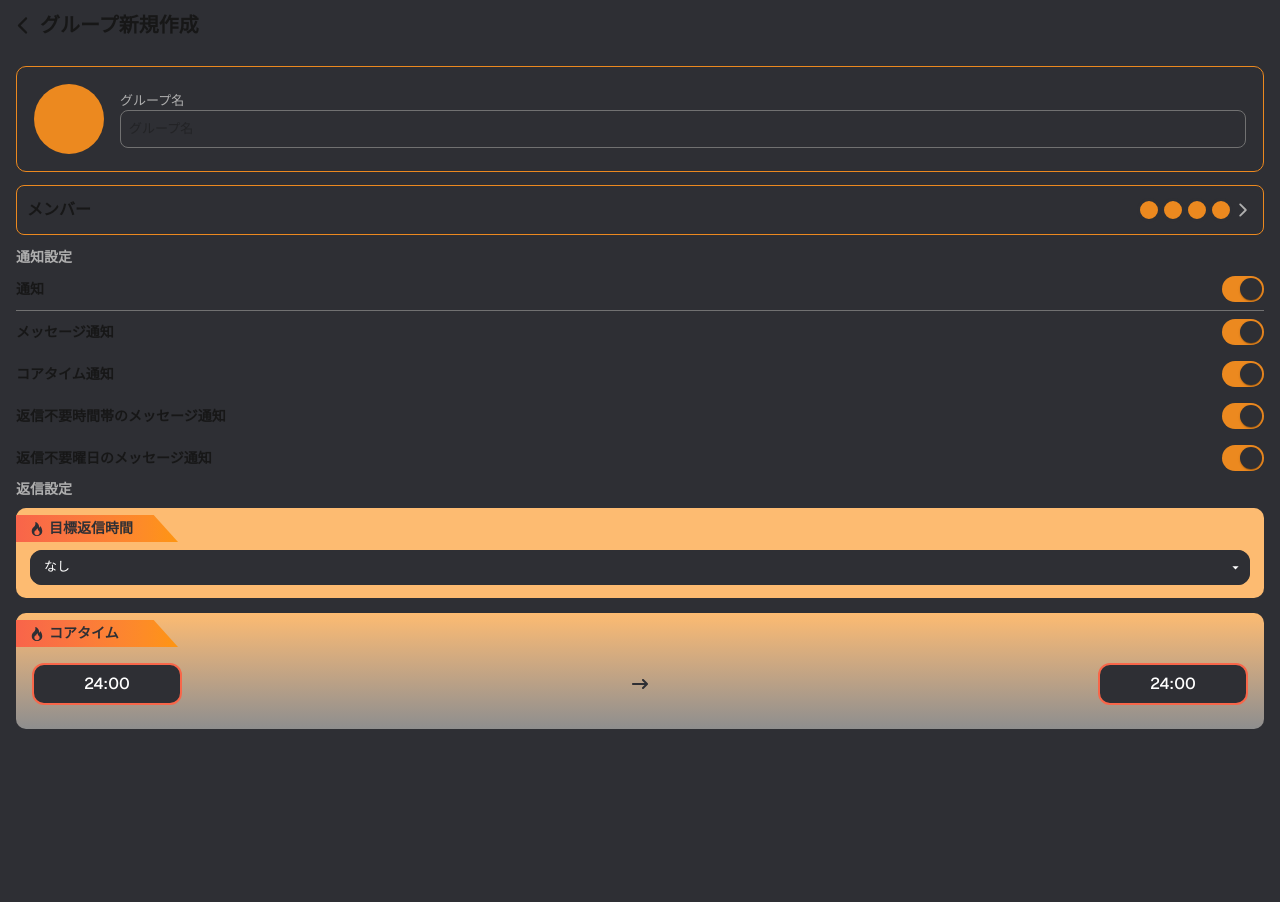
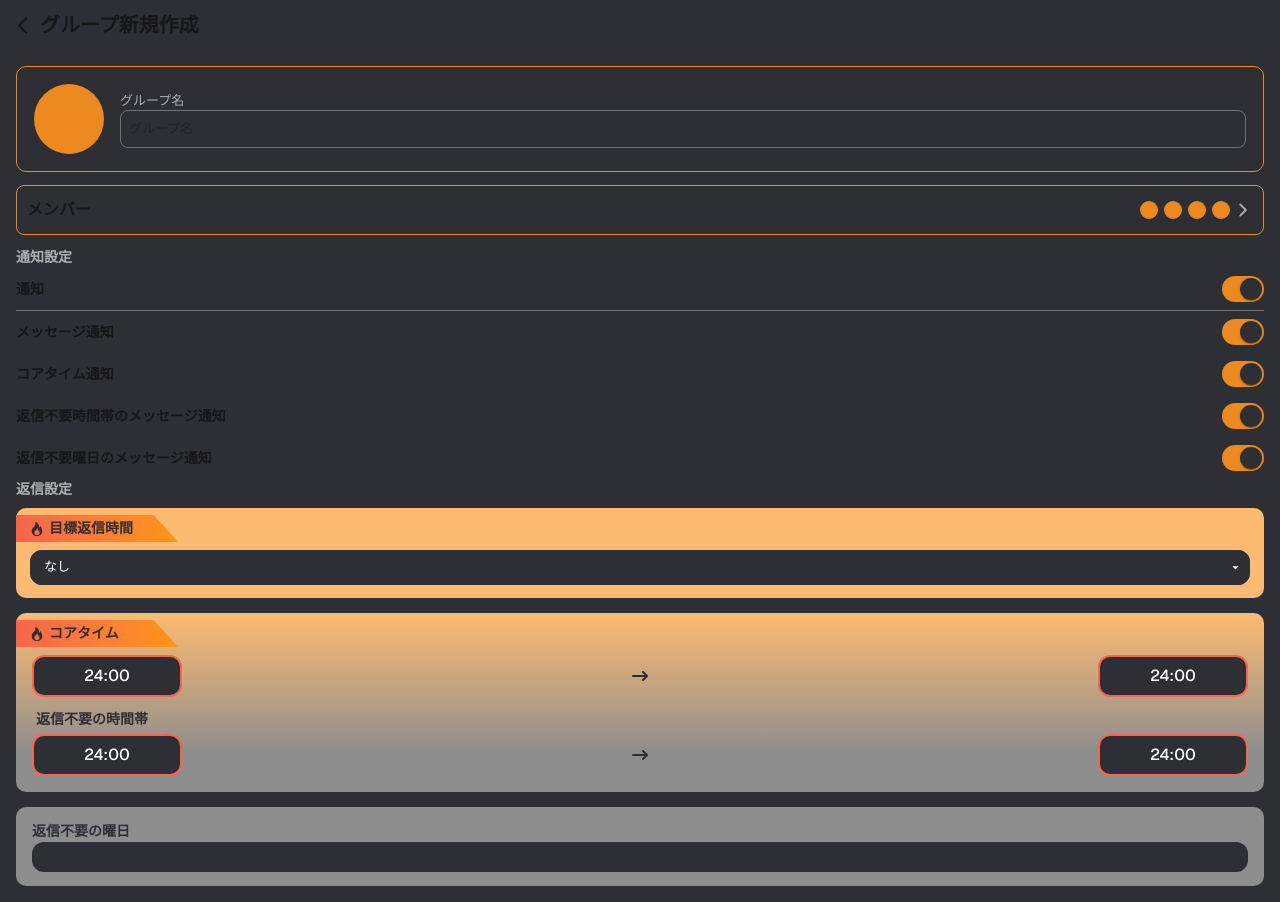
Before and after one commit to hakyukawa/frist_chat_next, a Next.js app in the folder hakyukawa-next/: page /newGroupSettings in a window 1280 px wide. Before the commit the page ends 800 px from the top, so only its background shows below. Built offline with nearby package versions, Linux system fonts and the light colour scheme.

Commit message:
[feature] Add day of week options and update UI for reply time selection

```diff
--- a/hakyukawa-next/src/components/common/GroupOptions/ReplayOption.tsx
+++ b/hakyukawa-next/src/components/common/GroupOptions/ReplayOption.tsx
@@ -7,6 +7,16 @@ import { FaArrowRightLong } from "react-icons/fa6";
 import { useState } from "react";
 
 export default function ReplayOption() {
+    const [dayOfWeekOption, setDayOfWeekOption] = useState<boolean[]>([
+        false,
+        false,
+        false,
+        false,
+        false,
+        false,
+        false,
+    ]);
+
     const [selectedTime, setSelectedTime] = useState<string>("");
 
     // handleChangeの引数をSelectChangeEvent<string>に修正
@@ -49,13 +59,25 @@ export default function ReplayOption() {
                     </Select>
                 </div>
             </div>
-            <div className="bg-gradient-to-b from-[#FDBB71] to-[#8E8E8E] rounded-[10px] py-3 my-6">
+            <div className=" bg-[linear-gradient(to_bottom,#FDBB71_0%,#8E8E8E_78%)] rounded-[10px] py-3 my-6">
                 <ReplayTimeHeadline label="コアタイム" />
-                <div className="p-[16px] text-[1.6rem] text-background flex justify-between items-center">
+                <div className="px-[16px] my-[8px] text-[1.6rem] text-background flex justify-between items-center">
                     <TimePicker />
                     <FaArrowRightLong />
                     <TimePicker />
                 </div>
+                <div className="px-[16px] my-[8px] text-[1.6rem] text-background ">
+                    <p className="text-[14px] font-semibold p-[4px]">返信不要の時間帯</p>
+                    <div className="flex justify-between items-center">
+                        <TimePicker />
+                        <FaArrowRightLong />
+                        <TimePicker />
+                    </div>
+                </div>
+            </div>
+            <div className="bg-[#8E8E8E] px-[16px] py-[14px] rounded-[10px]">
+                <h2 className="text-background font-semibold text-[14px]">返信不要の曜日</h2>
+                <div className="bg-background rounded-[12px] py-[15px] px-[8px]"></div>
             </div>
         </div>
     );
```
